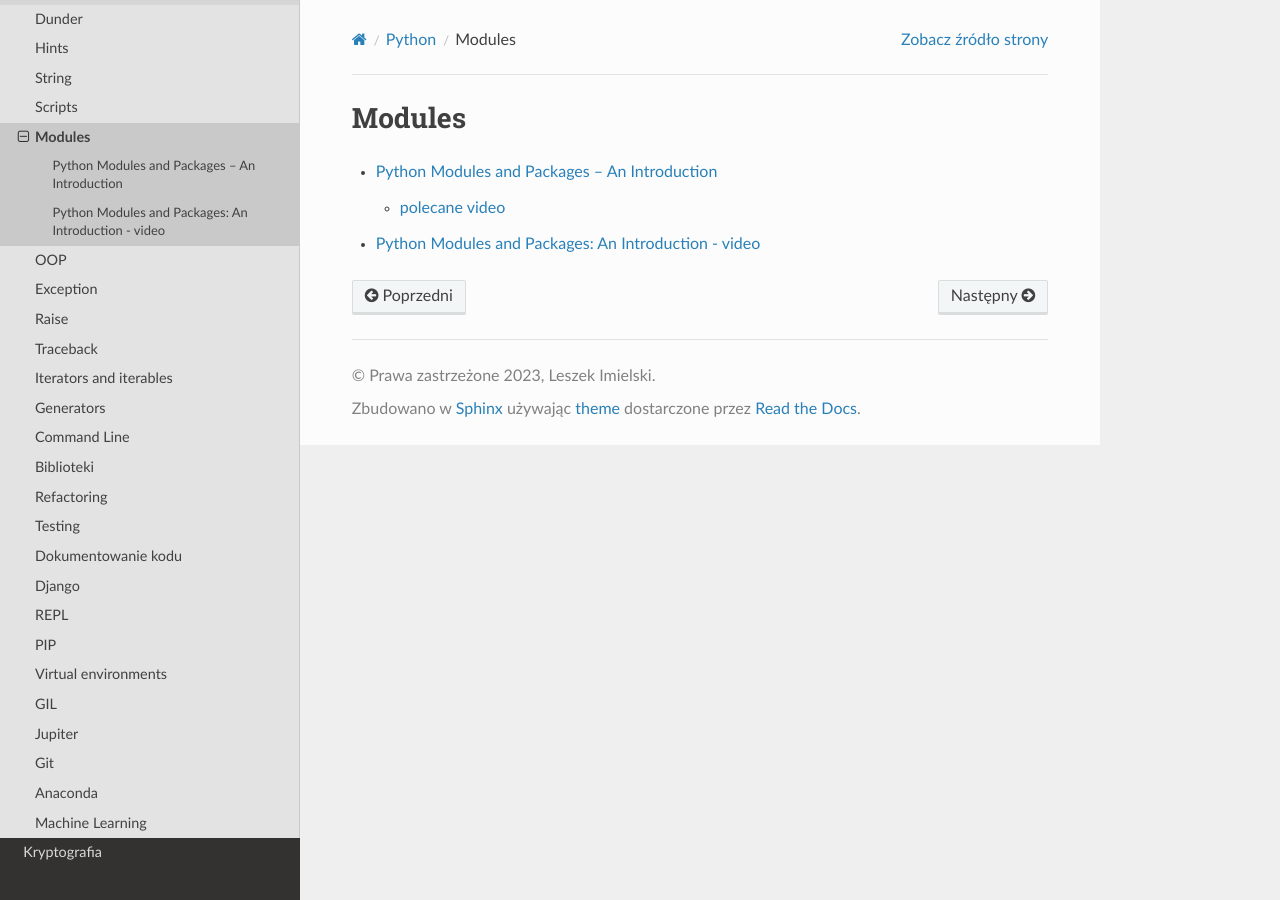
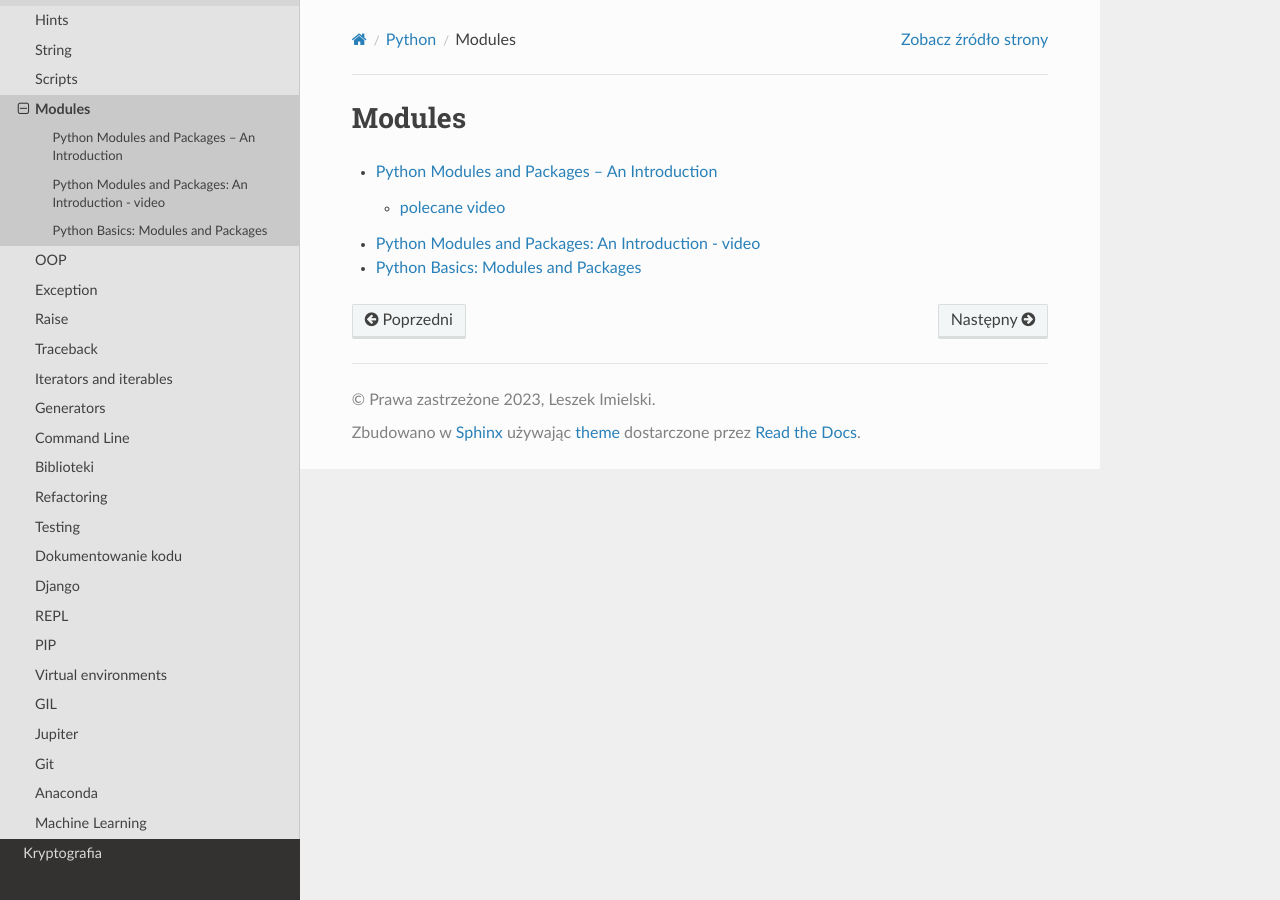
Before and after one commit to limielski/UsingSphinx, a Sphinx documentation site: the page built from docs/source/python/modules/index.rst, in a window 1280 px wide. Built offline with Sphinx 7.4.7 and the Read the Docs theme 2.0.0, drawn with Linux system fonts in a browser that asks for light colours.

Commit message:
add modules1-0.rst

```diff
--- a/docs/source/python/modules/index.rst
+++ b/docs/source/python/modules/index.rst
@@ -1,8 +1,8 @@
 Modules
 =======
-
 
 .. toctree::
 
    modules0-0
    modules0-0-video
+   modules1-0
--- a/docs/source/python/modules/modules1-0.rst
+++ b/docs/source/python/modules/modules1-0.rst
@@ -0,0 +1,6 @@
+Python Basics: Modules and Packages
+===================================
+
+Philipp Acsany 21 Lessons  39m
+
+https://realpython.com/courses/python-basics-modules-packages/?utm_source=notification_summary&utm_medium=email&utm_campaign=2023-11-14
```
